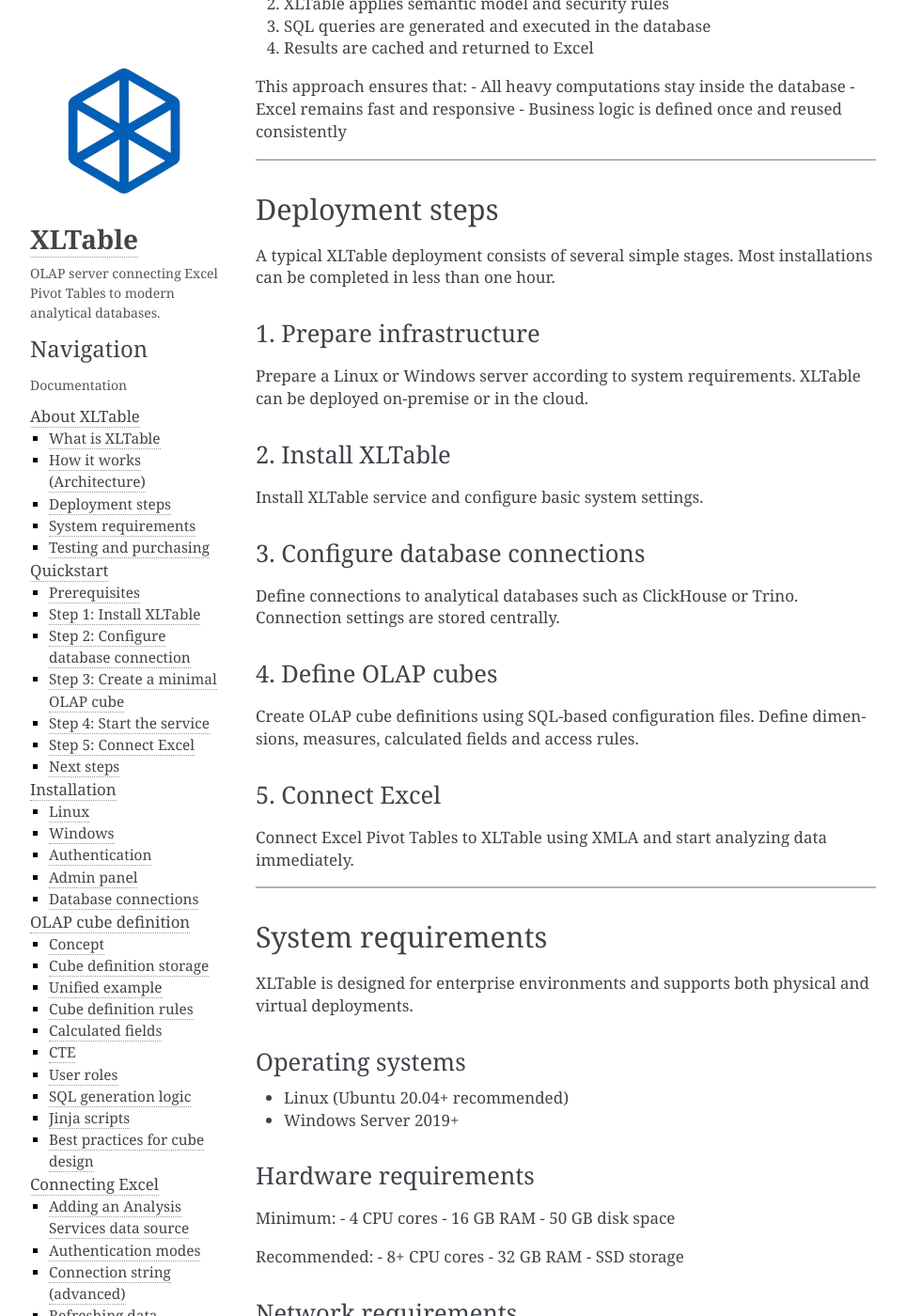
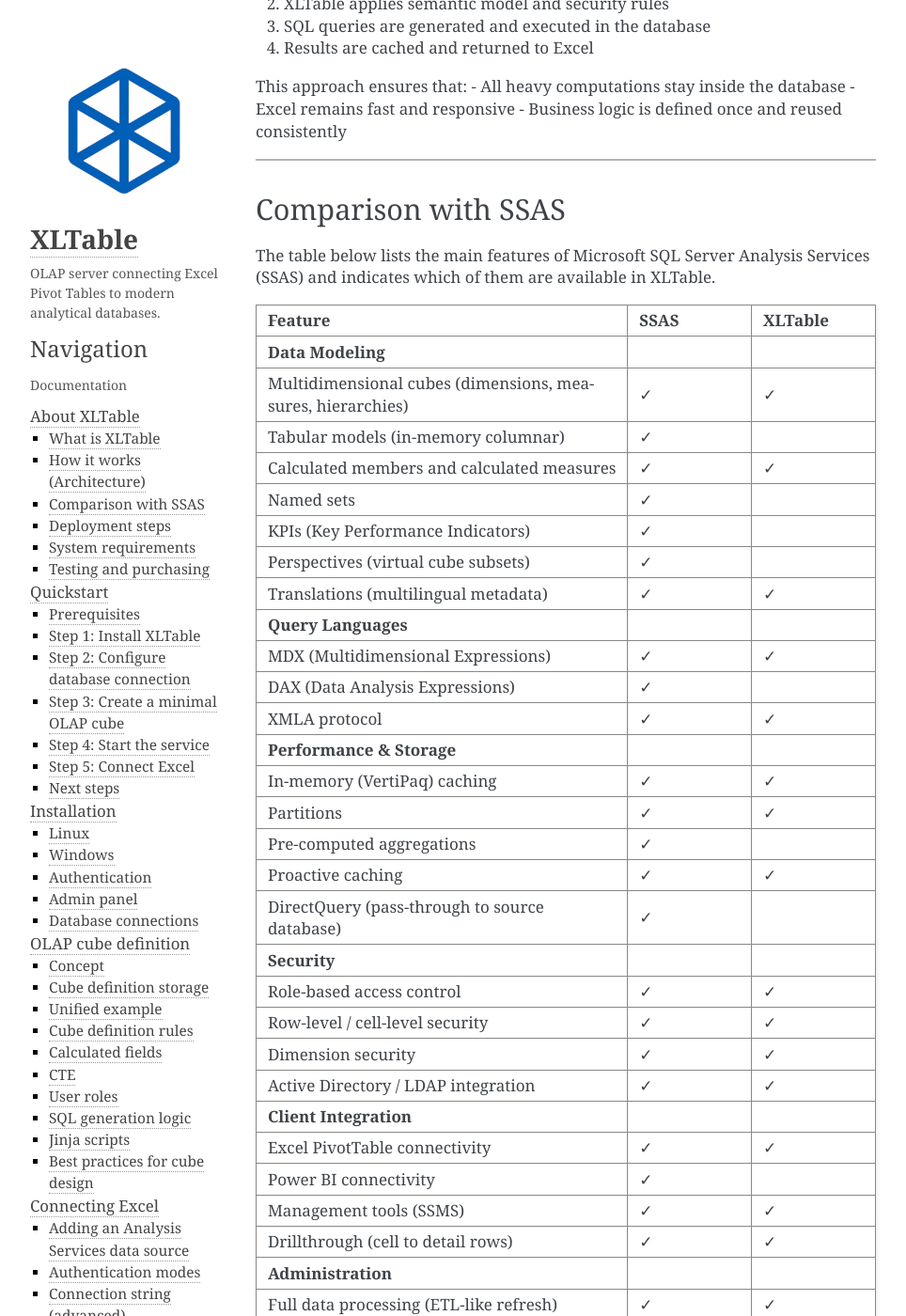
Before and after one commit to brmoscow/xltable, a Sphinx documentation site: the page built from docs/overview.rst, in a window 1280 px wide and 1400 px high, scrolled down 1347 px. Shown: the whole window at 94% size, without its empty margins (148-1112 px from the left). Built offline with Sphinx 7.4.7, drawn with Linux system fonts in a browser that asks for light colours; some of the changed text lies outside the part shown.

Commit message:
Comparison with SSAS

```diff
--- a/docs/overview.rst
+++ b/docs/overview.rst
@@ -62,6 +62,118 @@
 - All heavy computations stay inside the database
 - Excel remains fast and responsive
 - Business logic is defined once and reused consistently
+
+------------------------------------------------------------
+
+Comparison with SSAS
+--------------------
+
+The table below lists the main features of Microsoft SQL Server Analysis Services (SSAS)
+and indicates which of them are available in XLTable.
+
+.. list-table::
+   :header-rows: 1
+   :widths: 60 20 20
+
+   * - Feature
+     - SSAS
+     - XLTable
+   * - **Data Modeling**
+     -
+     -
+   * - Multidimensional cubes (dimensions, measures, hierarchies)
+     - ✓
+     - ✓
+   * - Tabular models (in-memory columnar)
+     - ✓
+     -
+   * - Calculated members and calculated measures
+     - ✓
+     - ✓
+   * - Named sets
+     - ✓
+     -
+   * - KPIs (Key Performance Indicators)
+     - ✓
+     -
+   * - Perspectives (virtual cube subsets)
+     - ✓
+     -
+   * - Translations (multilingual metadata)
+     - ✓
+     - ✓
+   * - **Query Languages**
+     -
+     -
+   * - MDX (Multidimensional Expressions)
+     - ✓
+     - ✓
+   * - DAX (Data Analysis Expressions)
+     - ✓
+     -
+   * - XMLA protocol
+     - ✓
+     - ✓
+   * - **Performance & Storage**
+     -
+     -
+   * - In-memory (VertiPaq) caching
+     - ✓
+     - ✓
+   * - Partitions
+     - ✓
+     - ✓
+   * - Pre-computed aggregations
+     - ✓
+     -
+   * - Proactive caching
+     - ✓
+     - ✓
+   * - DirectQuery (pass-through to source database)
+     - ✓
+     -
+   * - **Security**
+     -
+     -
+   * - Role-based access control
+     - ✓
+     - ✓
+   * - Row-level / cell-level security
+     - ✓
+     - ✓
+   * - Dimension security
+     - ✓
+     - ✓
+   * - Active Directory / LDAP integration
+     - ✓
+     - ✓
+   * - **Client Integration**
+     -
+     -
+   * - Excel PivotTable connectivity
+     - ✓
+     - ✓
+   * - Power BI connectivity
+     - ✓
+     -
+   * - Management tools (SSMS)
+     - ✓
+     - ✓
+   * - Drillthrough (cell to detail rows)
+     - ✓
+     - ✓
+   * - **Administration**
+     -
+     -
+   * - Full data processing (ETL-like refresh)
+     - ✓
+     - ✓
+   * - Incremental processing
+     - ✓
+     - ✓
+   * - Admin / monitoring interface
+     - ✓
+     - ✓
 
 ------------------------------------------------------------
 
```
Also changed, not shown: docs/install.rst (+15 -0 lines).
